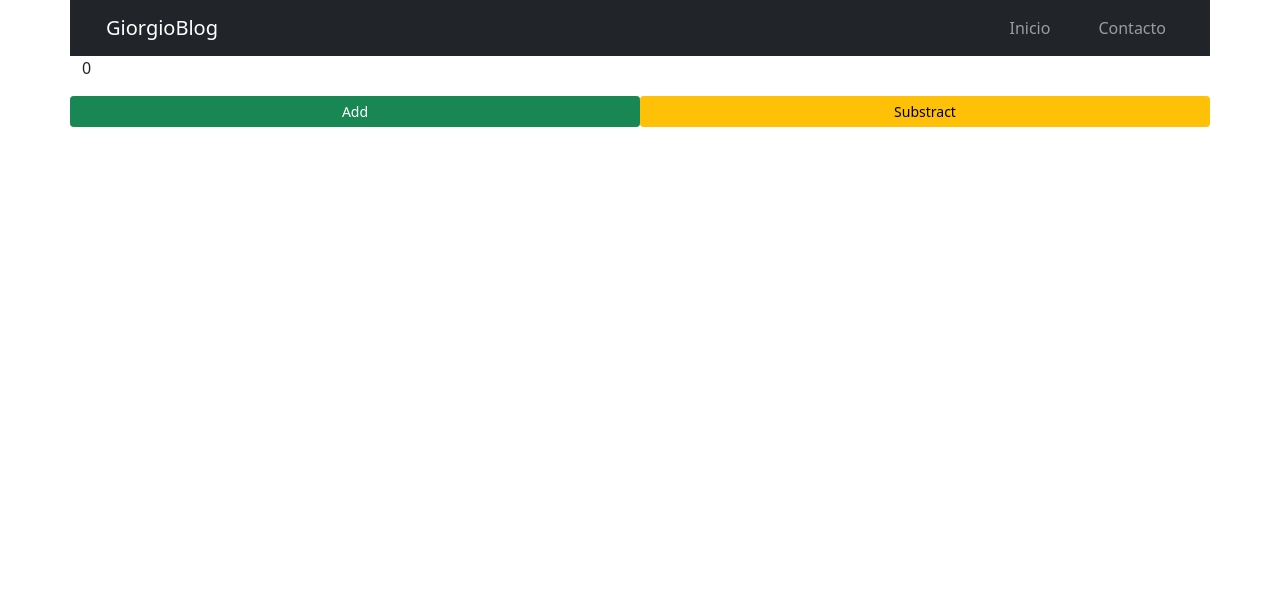
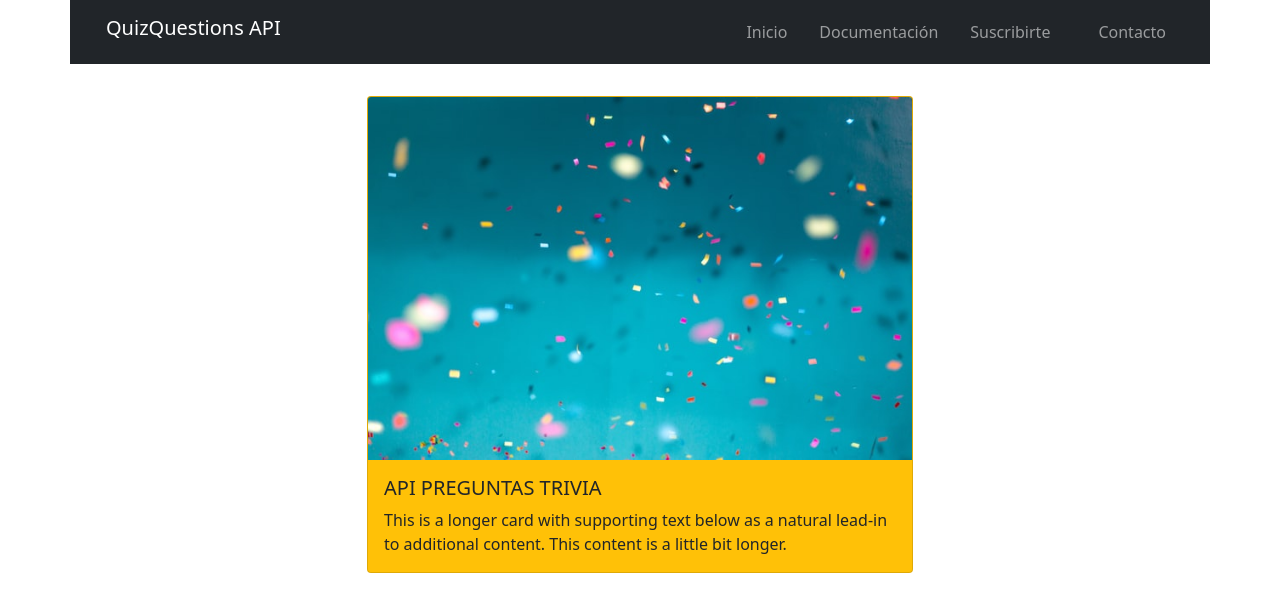
Before and after one commit to jorgeAgoiz/test-app-vite, a React (Vite) app: page / in a window 1280 px wide. Shown: the top 612 px of the page. Built offline with nearby package versions, Linux system fonts and the light colour scheme.

Commit message:
Añadiendo algunos componentes

```diff
--- a/src/App.tsx
+++ b/src/App.tsx
@@ -1,34 +1,29 @@
-import React, { useState } from 'react'
-import { Button, Container, Row } from 'react-bootstrap'
+import React from 'react'
+import { Card, Col, Container, Row } from 'react-bootstrap'
 import Header from './components/Header/Header'
 
-interface State {
-  count: number;
-}
 
 const App = (): JSX.Element => {
-	const [ count, setCount ] = useState<State['count']>(0)
-
-	const addCount = (): void => {
-		setCount(count + 1)
-	}
-	const substractCount = (): void => {
-		setCount(count - 1)
-	}
 
 	return (
 		<Container className='App'>
 			<Header />
-			<Row>
-				<p>{count}</p>
-			</Row>
-			<Row md={2}>
-				<Button onClick={addCount} size='sm' variant='success'>
-          Add
-				</Button>
-				<Button onClick={substractCount} size='sm' variant='warning'>
-          Substract
-				</Button>
+			<Row xs={1} md={1} lg={2} xl={2} className="g-4 mt-2 justify-content-center">
+				<Col>
+					<Card bg='warning' >
+						<Card.Img
+							variant="top"
+							src="../images/mainPic.jpg"
+						/>
+						<Card.Body>
+							<Card.Title>API PREGUNTAS TRIVIA</Card.Title>
+							<Card.Text>
+            This is a longer card with supporting text below as a natural
+            lead-in to additional content. This content is a little bit longer.
+							</Card.Text>
+						</Card.Body>
+					</Card>
+				</Col>
 			</Row>
 		</Container>
 	)
--- a/src/components/Header/Header.tsx
+++ b/src/components/Header/Header.tsx
@@ -7,12 +7,20 @@ const Header = (): JSX.Element => {
 		<Row>
 			<Navbar bg="dark" variant="dark">
 				<Container>
-					<Navbar.Brand href="#home">GiorgioBlog</Navbar.Brand>
+					<Navbar.Brand className='mb-2'>
+						QuizQuestions API
+					</Navbar.Brand>
 					<Nav className="justify-content-end">
-						<Nav.Link className='me-3' href="#home">
+						<Nav.Link className='me-3' href="/">
 								Inicio
 						</Nav.Link>
-						<Nav.Link className='ms-3' href="#features">
+						<Nav.Link className='me-3' href="/documentation">
+								Documentación
+						</Nav.Link>
+						<Nav.Link className='me-3' href="/suscribe">
+								Suscribirte
+						</Nav.Link>
+						<Nav.Link className='ms-3' href="/contact">
 								Contacto
 						</Nav.Link>
 					</Nav>
```
Also changed, not shown: images/mainPic.jpg (added), src/.eslintrc.js.
